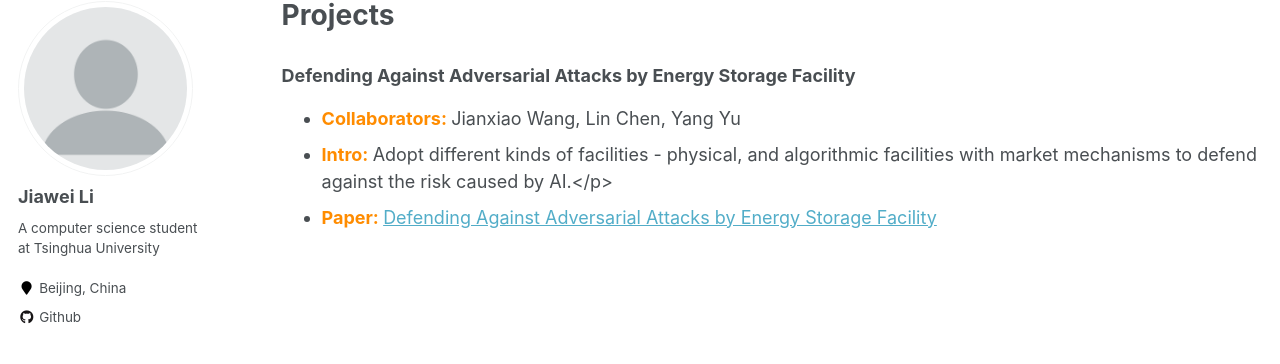
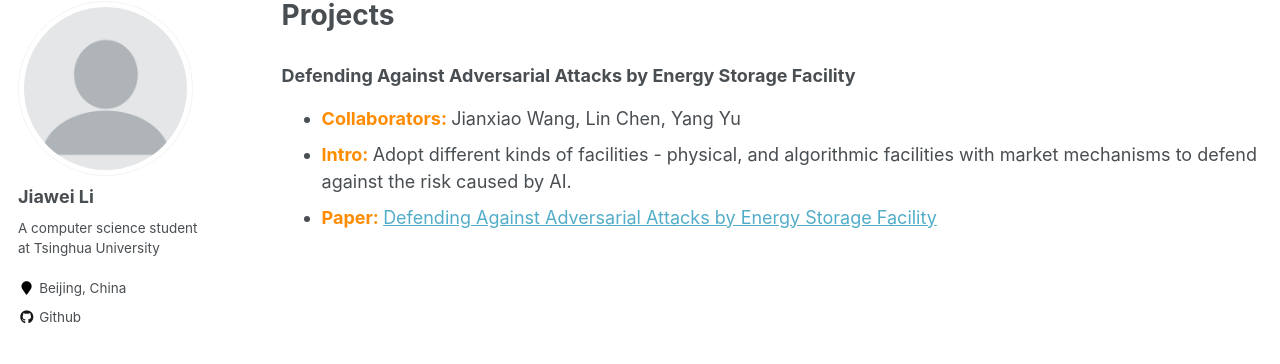
Before and after one commit to Jiawei-Li20/Jiawei-Li20.github.io, a Jekyll site: the page built from _pages/projects.md, in a window 1280 px wide. Shown: the part 117-481 px from the top of the page. Built offline with Jekyll 4.4.1, drawn with Linux system fonts in a browser that asks for light colours.

Commit message:
Update archive-single-proj.html

```diff
--- a/_includes/archive-single-proj.html
+++ b/_includes/archive-single-proj.html
@@ -34,7 +34,7 @@
       <li><font color="darkorange"><b> Collaborators: </b></font> {{ post.collaborators }}</li>
     {% endif %}
     {% if post.excerpt %}
-      <li><font color="darkorange"><b> Intro: </b></font> {{ post.excerpt}}</p></li>
+      <li><font color="darkorange"><b> Intro: </b></font> {{ post.excerpt}}</li>
     {% endif %}
     {% if post.paper %}
       {% if post.paperurl %}
```
